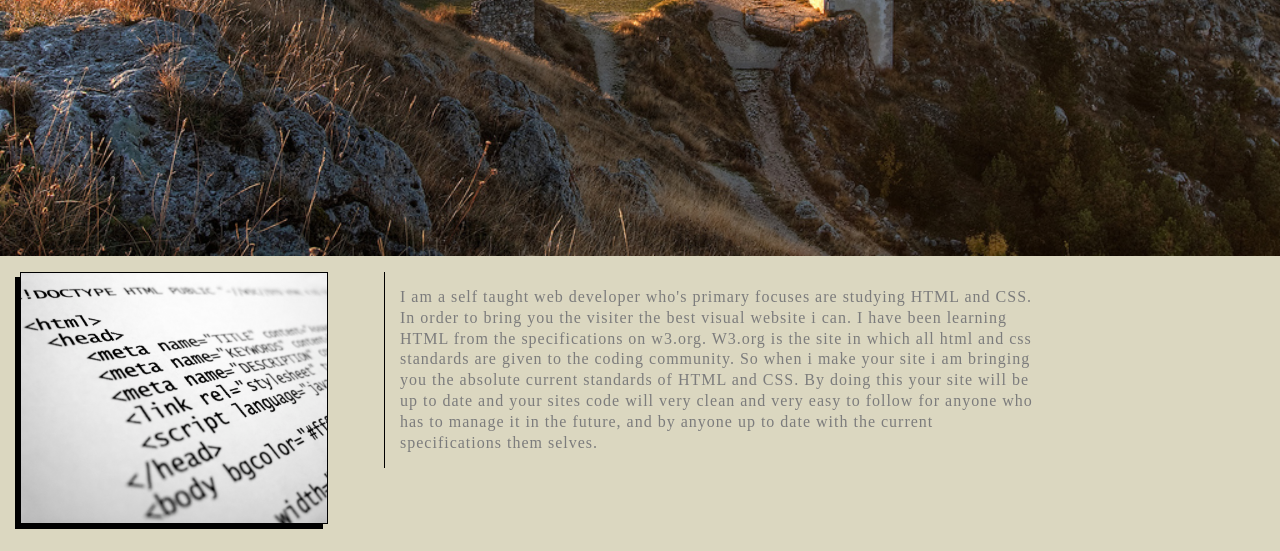
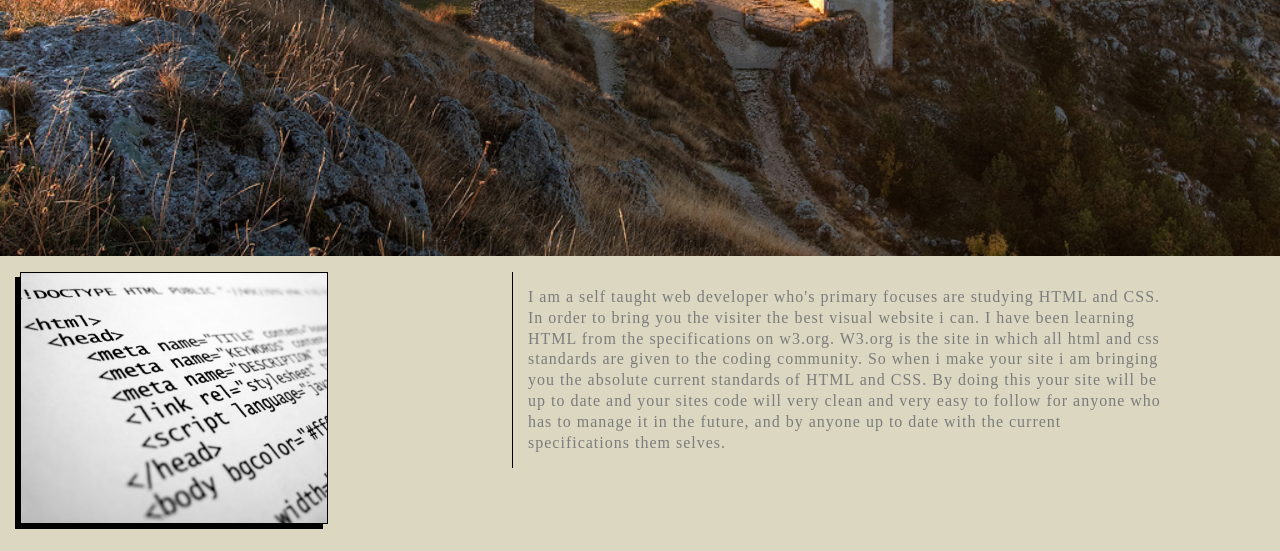
Before and after one commit to djflip2016/Daniels-Portfolio, a plain HTML site: page index.html in a window 1280 px wide. Shown: the part 544-1095 px from the top of the page. Drawn offline with Linux system fonts and the light colour scheme.

Commit message:
adjustment on html text

```diff
--- a/css/main.css
+++ b/css/main.css
@@ -122,7 +122,8 @@ ul a:hover{
 }
 /* HTML TEXT */
 .hcContent{
-    margin-left: 30%;
+    margin-right:0;
+    margin-left: 40%;
     text-align: left;
     width: 50%;
     font-size: 1em;
```
